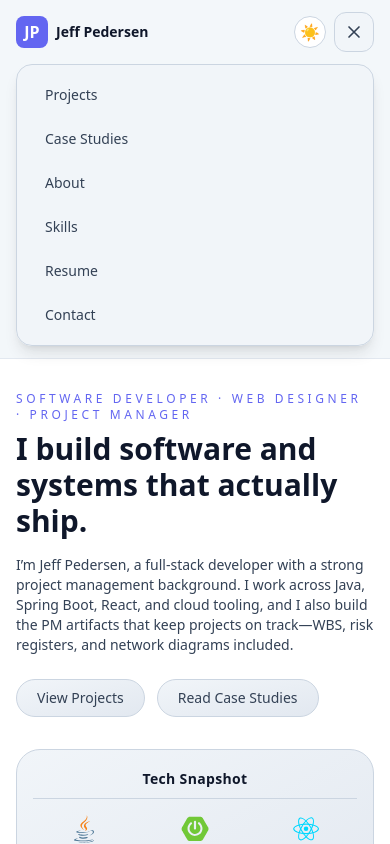
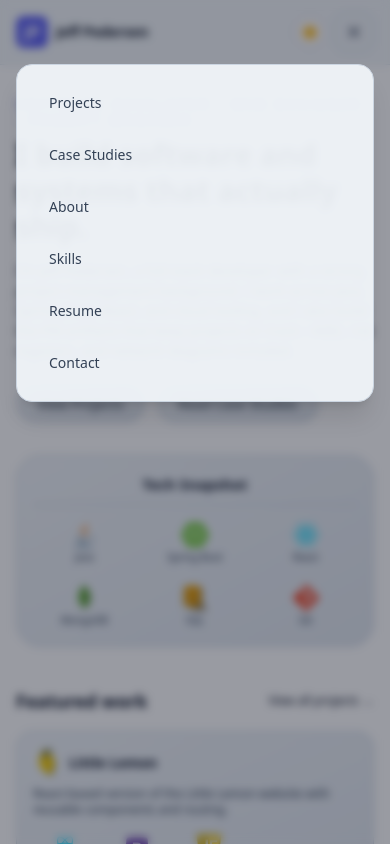
Before and after one commit to J-Pedersen/dev-portfolio, a React (Vite) app: page / in a window 390 px wide. Both pictures are taken after a click on the button "Open menu". Shown: the top 844 px of the page. Built offline with nearby package versions, Linux system fonts and the light colour scheme; the HTML template or start-up script is replaced by a standard one.

Commit message:
changed mobile menu to an overlay

```diff
--- a/src/components/Navbar.jsx
+++ b/src/components/Navbar.jsx
@@ -20,7 +20,7 @@ const navLinkClasses = ({ isActive }) =>
 
 const mobileNavLinkClasses = ({ isActive }) =>
   `
-    block w-full rounded-xl px-4 py-2 text-sm font-medium transition-colors
+    block w-full rounded-xl px-4 py-3 text-sm font-medium transition-colors
     ${
       isActive
         ? `
@@ -44,10 +44,23 @@ const Navbar = () => {
     setMobileOpen(false);
   }, [location.pathname]);
 
+  useEffect(() => {
+    if (mobileOpen) {
+      document.body.style.overflow = "hidden";
+    } else {
+      document.body.style.overflow = "";
+    }
+
+    return () => {
+      document.body.style.overflow = "";
+    };
+  }, [mobileOpen]);
+
   return (
+    <>
       <header
         className="
-        sticky top-0 z-20 backdrop-blur
+          sticky top-0 z-30 backdrop-blur
           bg-slate-100/80 text-slate-900
           dark:bg-slate-900/80 dark:text-slate-100
           border-b border-slate-200 dark:border-slate-800
@@ -135,13 +148,25 @@ const Navbar = () => {
               </button>
             </div>
           </div>
+        </nav>
+      </header>
 
       {mobileOpen && (
+        <div className="md:hidden fixed inset-0 z-40">
+          {/* Backdrop */}
+          <button
+            type="button"
+            aria-label="Close menu"
+            onClick={closeMobileMenu}
+            className="absolute inset-0 w-full h-full bg-slate-950/40 backdrop-blur-sm"
+          />
+
+          {/* Overlay panel */}
           <div
             className="
-              mt-3 rounded-2xl border border-slate-300 bg-slate-100/95 p-3 shadow-lg
+              absolute top-16 left-4 right-4
+              rounded-2xl border border-slate-300 bg-slate-100/95 p-4 shadow-xl
               dark:border-slate-800 dark:bg-slate-900/95
-              md:hidden
             "
           >
             <div className="flex flex-col gap-2">
@@ -170,9 +195,9 @@ const Navbar = () => {
               </NavLink>
             </div>
           </div>
+        </div>
       )}
-      </nav>
-    </header>
+    </>
   );
 };
 
```
Lines whose indentation alone changed are shown as unchanged.
